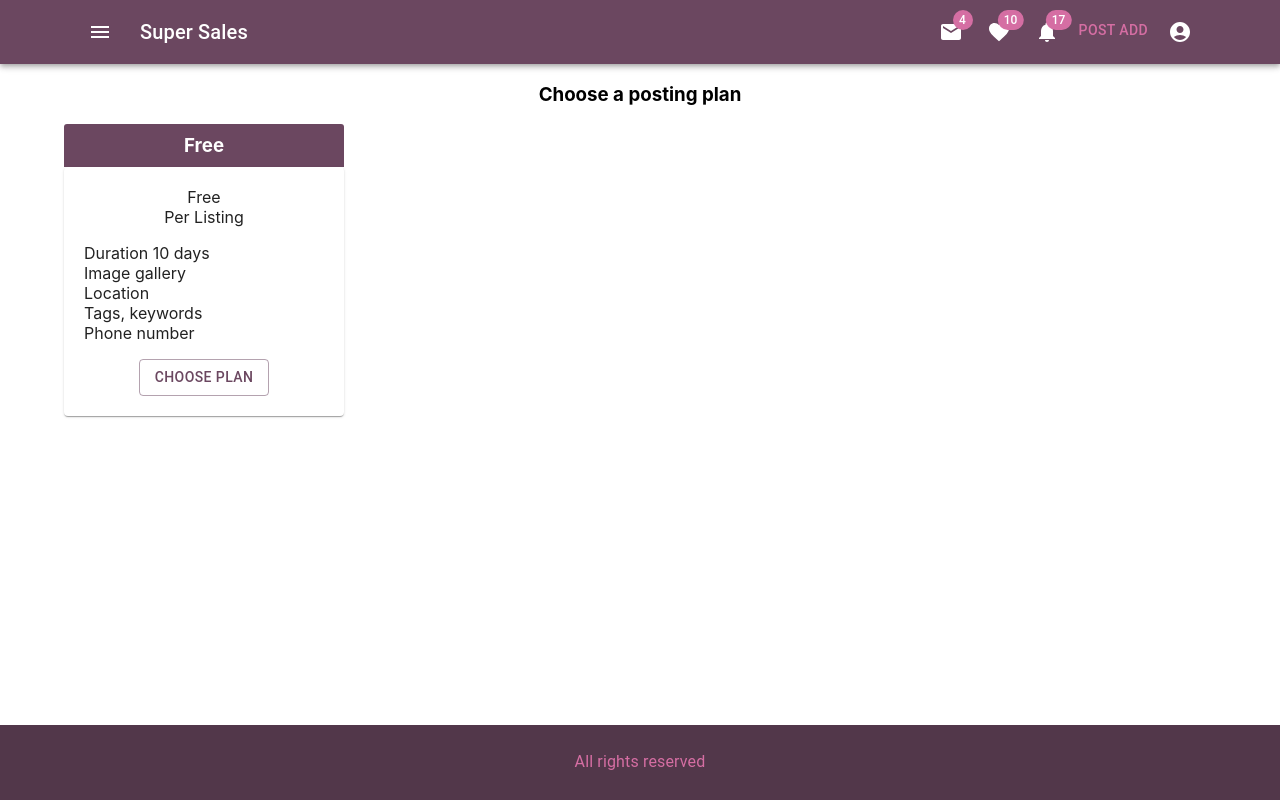
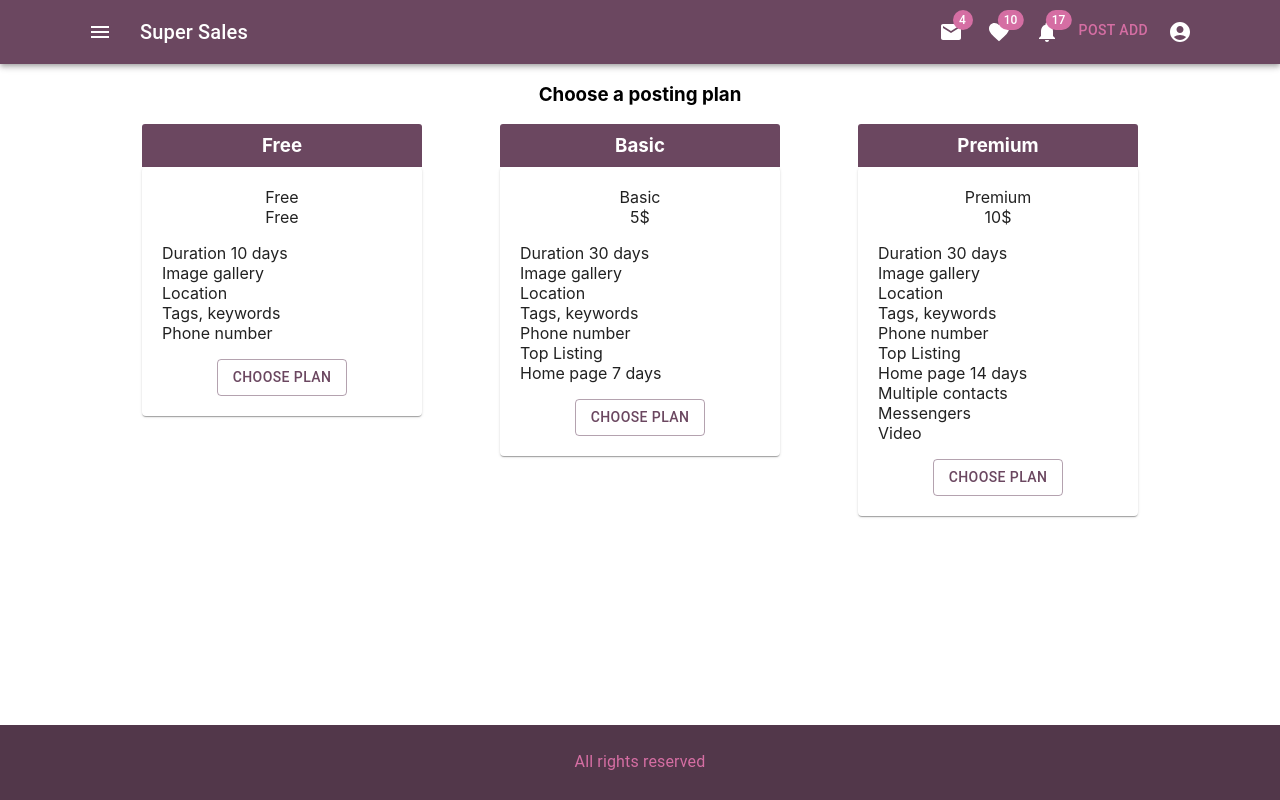
Before and after one commit to Alonasa/super-sales, a React (Create React App) app: page /post-add in a window 1280 px wide. Built offline with nearby package versions, Linux system fonts and the light colour scheme.

Commit message:
added posting page with different price table

```diff
--- a/src/components/PostAdd/PostAdd.tsx
+++ b/src/components/PostAdd/PostAdd.tsx
@@ -1,12 +1,33 @@
 import React from 'react';
 import {Container} from '@mui/material';
 import {Pricing} from '../Pricing/Pricing';
+
+const prices = [
+  {header: 'Free',
+	price: 'Free',
+	features: ['Duration 10 days', 'Image gallery', 'Location',
+	  'Tags, keywords',
+	  'Phone number',]
+  },
+  {header: 'Basic',
+	price: '5$',
+	features: ['Duration 30 days', 'Image gallery', 'Location',
+	  'Tags, keywords',
+	  'Phone number', 'Top Listing', 'Home page 7 days']
+  },
+  {header: 'Premium',
+	price: '10$',
+	features: ['Duration 30 days', 'Image gallery', 'Location',
+	  'Tags, keywords',
+	  'Phone number', 'Top Listing', 'Home page 14 days', 'Multiple contacts', 'Messengers', 'Video']
+  }
+]
 
 export const PostAdd = () => {
   return (
 	<Container>
 	  <h3>Choose a posting plan</h3>
-	  <Pricing/>
+	  <Pricing data={prices}/>
 	</Container>
   );
 };
--- a/src/components/Pricing/Pricing.module.css
+++ b/src/components/Pricing/Pricing.module.css
@@ -1,5 +1,6 @@
 .pricing {
     width: 280px;
+    margin-bottom: 25px;
 }
 
 .pricing__wrapper {
--- a/src/components/Pricing/Pricing.tsx
+++ b/src/components/Pricing/Pricing.tsx
@@ -1,24 +1,33 @@
 import React from 'react';
 import Paper from '@mui/material/Paper';
 import styles from './Pricing.module.css';
-import {Box, Button} from '@mui/material';
+import {Button, Grid} from '@mui/material';
 
-export const Pricing = () => {
+type PriceItemType = {
+  header: string
+  price: string
+  features: Array<string>
+}
+
+type PricingType = {
+  data: Array<PriceItemType>
+}
+
+export const Pricing = (props: PricingType) => {
+  return (
+    <Grid container style={{justifyContent: 'space-evenly'}}>
+	  {props.data.map(d => {
 		return (
 		  <div className={styles.pricing}>
-	  <h3 className={styles.pricing__header}>Free</h3>
+			<h3 className={styles.pricing__header}>{d.header}</h3>
 			<Paper className={styles.pricing__wrapper}>
 			  <div>
-		  <span>Free</span><br/>
-		  <span>Per Listing</span>
+				<span>{d.header}</span><br/>
+				<span>{d.price}</span>
 			  </div>
 			  <div>
 				<ul className={styles.pricing__features}>
-			<li>Duration 10 days</li>
-			<li>Image gallery</li>
-			<li>Location</li>
-			<li>Tags, keywords</li>
-			<li>Phone number</li>
+				  {d.features.map(f => <li>{f}</li>)}
 				</ul>
 				<form className={styles.pricing__submit} method="post">
 				  <Button variant={'outlined'}>Choose Plan</Button>
@@ -26,5 +35,8 @@ export const Pricing = () => {
 			  </div>
 			</Paper>
 		  </div>
-  );
+		)
+	  })}
+	</Grid>
+  )
 };
```
Lines whose indentation alone changed are shown as unchanged.
